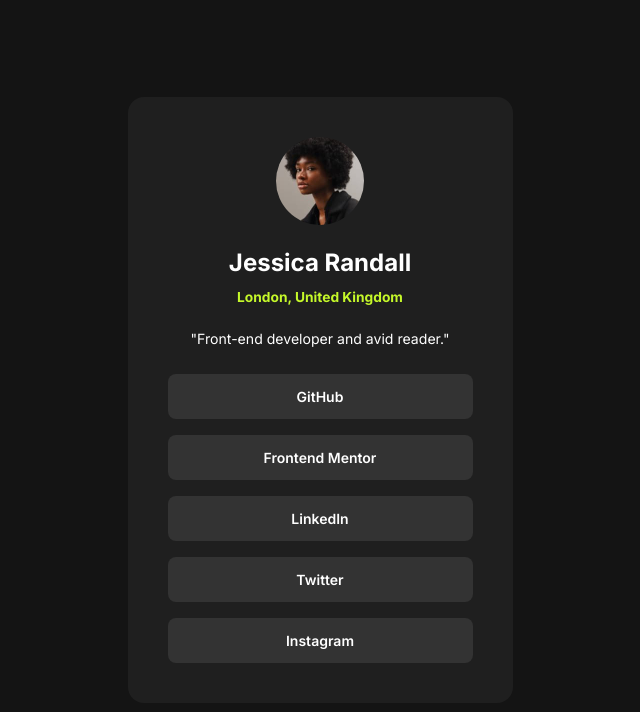
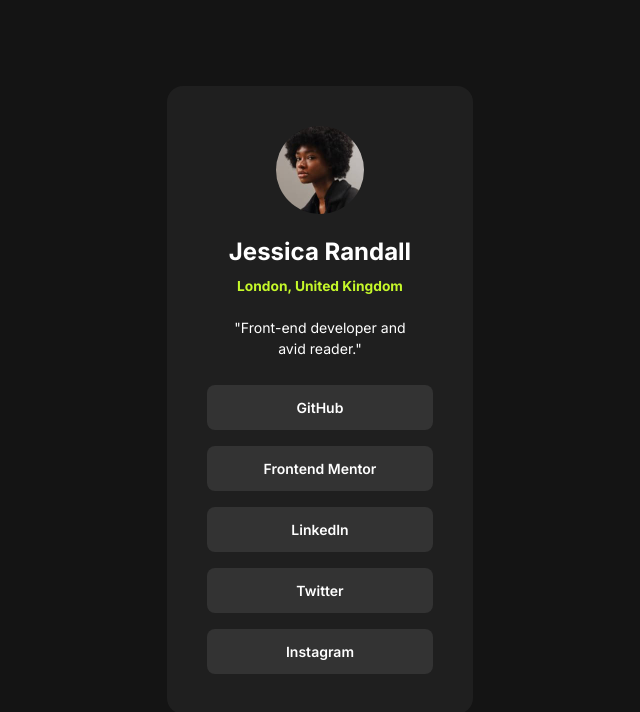
Before and after one commit to justPulfer/social-links-profile, a React (Create React App) app: page / in a window 1280 px wide. Shown: the top 712 px of the page, without its empty margins (320-960 px from the left). Built offline with nearby package versions, Linux system fonts and the light colour scheme.

Commit message:
finalized

```diff
--- a/src/App.js
+++ b/src/App.js
@@ -17,8 +17,7 @@ export default function App() {
 
 function Main() {
 	return (
-		<main>
-			<div className="container">
+		<main className="container">
 			<div className="profile-info">
 				<img src="/images/avatar-jessica.jpeg" alt="Profile"></img>
 				<div className="personal-info">
@@ -28,7 +27,6 @@ function Main() {
 				<h3 className="role">"Front-end developer and avid reader."</h3>
 			</div>
 			<Skills />
-			</div>
 		</main>
 	);
 }
--- a/src/index.css
+++ b/src/index.css
@@ -65,16 +65,15 @@ select {
 }
 
 body {
+	display: flex;
+	justify-content: center;
+	align-items: center;
+	width: 100dvw;
+	height: 100dvh;
+	background-color: var(--clr-off-black);
+	color: #fff;
 	font-family: "Inter", sans-serif;
 	font-size: 14px;
-}
-
-main {
-	display: flex;
-	width: 100vw;
-	height: 100vh;
-	background-color: var(--clr-off-black);
-	color: #fff;
 }
 
 .container {
```
Lines whose indentation alone changed are shown as unchanged.
